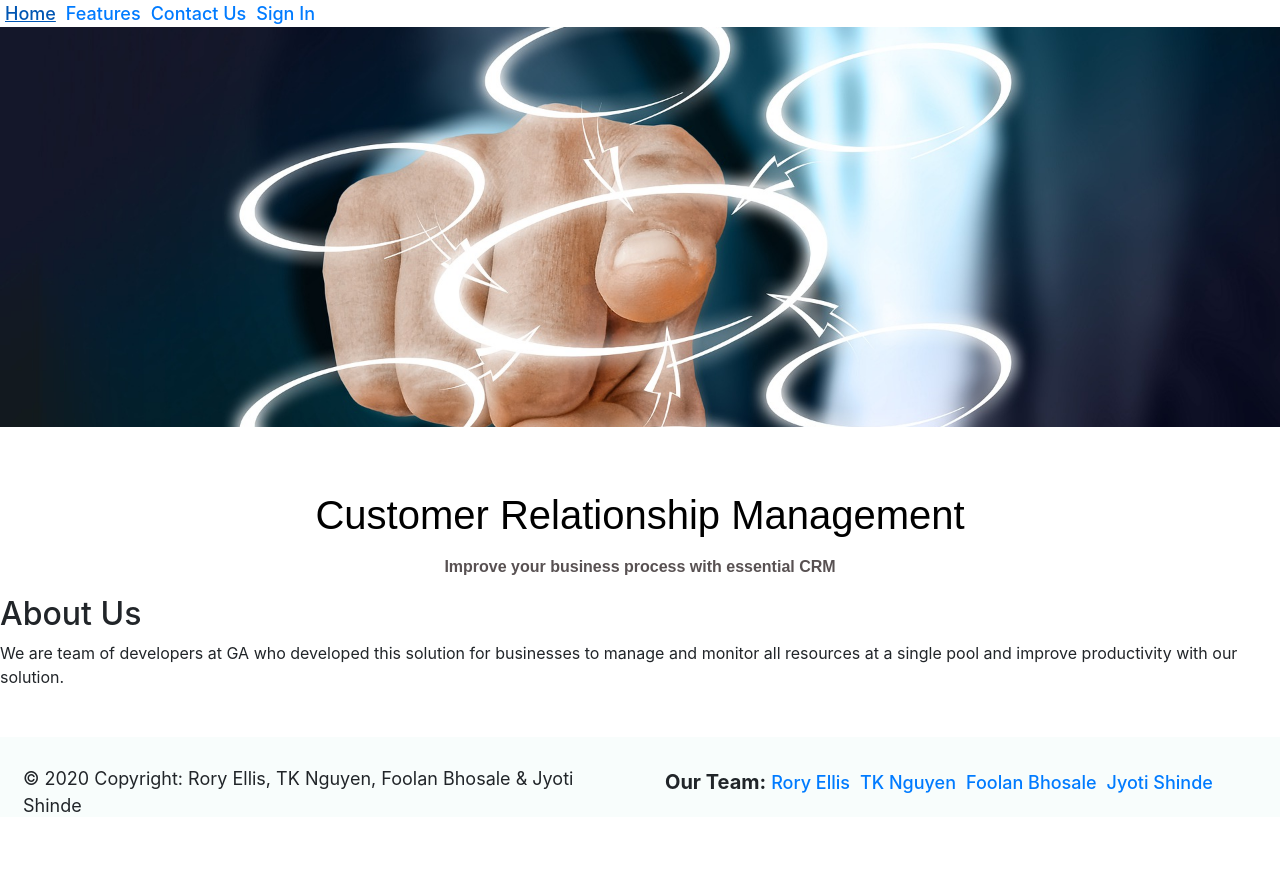
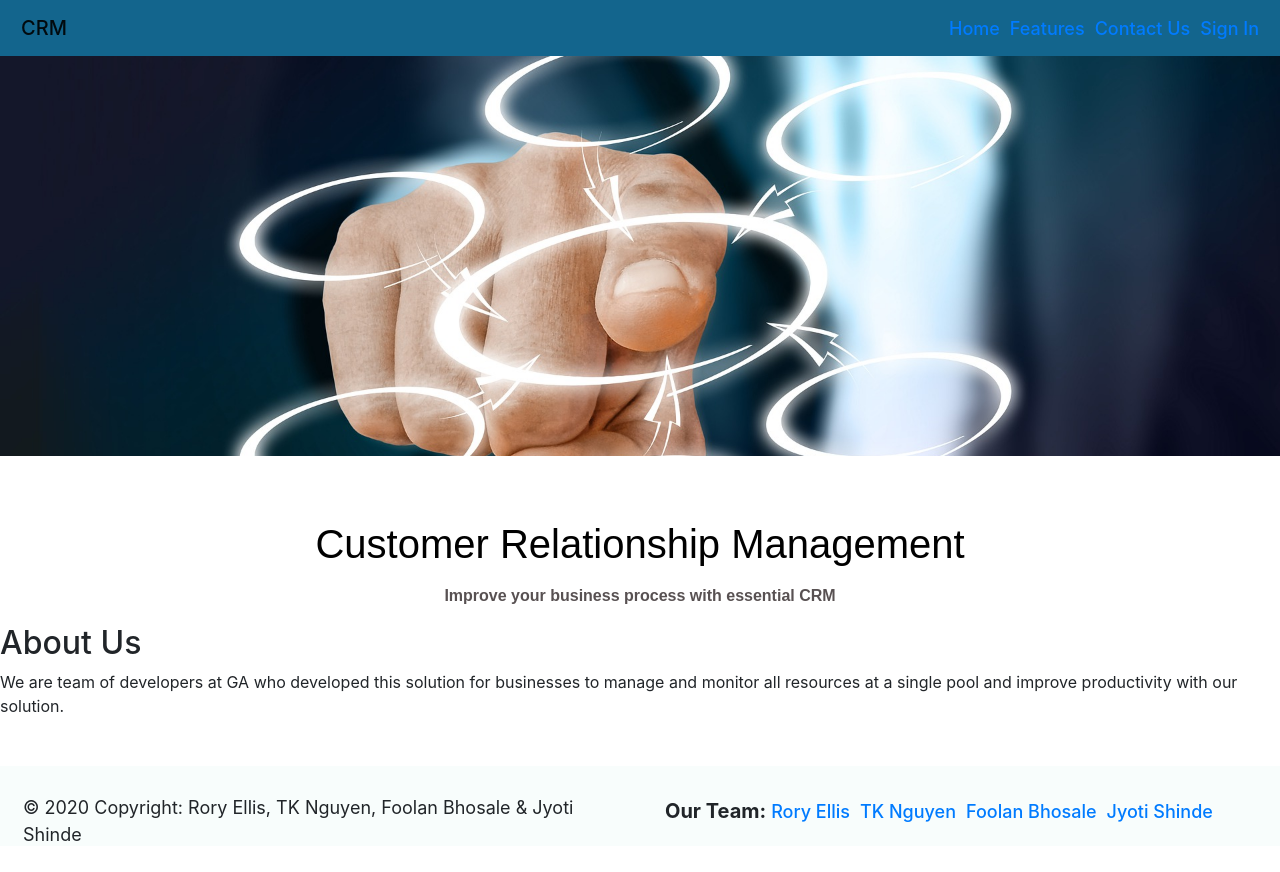
Before and after one commit to statst/Group-Project-CRM-frontend, a React (Create React App) app in the folder crm/: page / in a window 1280 px wide. Before the commit the page ends 843 px from the top, so only its background shows below. Built offline with nearby package versions, Linux system fonts and the light colour scheme.

Commit message:
Navbar component

```diff
--- a/crm/src/components/Navbar/Navbar.css
+++ b/crm/src/components/Navbar/Navbar.css
@@ -1,3 +1,7 @@
-.default-color{
+/* .default-color{
     background-color: rgb(33, 158, 158);
+} */
+
+.navbar {
+    background-color: #13658d;
 }
--- a/crm/src/components/Navbar/Navbar.js
+++ b/crm/src/components/Navbar/Navbar.js
@@ -1,24 +1,39 @@
 import React from 'react';
-// import Navbar from 'react-bootstrap/Navbar';
-// import Nav from 'react-bootstrap/Nav';
+import Navbar from 'react-bootstrap/Navbar';
+import Nav from 'react-bootstrap/Nav';
 import { Link } from 'react-router-dom';
+import './Navbar.css';
 
 function NavBar({ userToken, handleSignOut }) {
 	return (
 		<>
+
+<Navbar expand='lg'>
+            <Navbar.Brand href='/'>CRM</Navbar.Brand>
+            <Navbar.Toggle aria-controls='basic-navbar-nav' />
+            <Navbar.Collapse id='basic-navbar-nav'>
+                <Nav className='ml-auto'>
                     <Link to='/'>Home</Link>
                     <Link to='/features'>Features</Link>
 					<Link to='/contact'>Contact Us</Link>
-			{userToken ? <Link to='/api/clients'>Clients</Link> : ''}
+					  {userToken ? <Link to='/api/clients' >Clients</Link> : ''}
               {userToken ? <Link to='/api/users'>Users</Link> : ''}
-			{/* <Link to='/api/users/:edit'>Users</Link> */}
             {!userToken ? <Link to='/signin'>Sign In</Link> : ''}
-
 			 {userToken ? <Link to='/dashboard'>Dashboard</Link> : ''}
 			 {userToken ?
-				<Link to='/' onClick={handleSignOut} className='btn btn-danger ml-0'>
+				<Link to='/' onClick={handleSignOut} className='btn btn-danger'>
 					Sign Out
 				</Link> : ''}
+
+                </Nav>
+            </Navbar.Collapse>
+        </Navbar>
+
+
+
+
+
+
 		</>
 	);
 }
```
Lines whose indentation alone changed are shown as unchanged.
